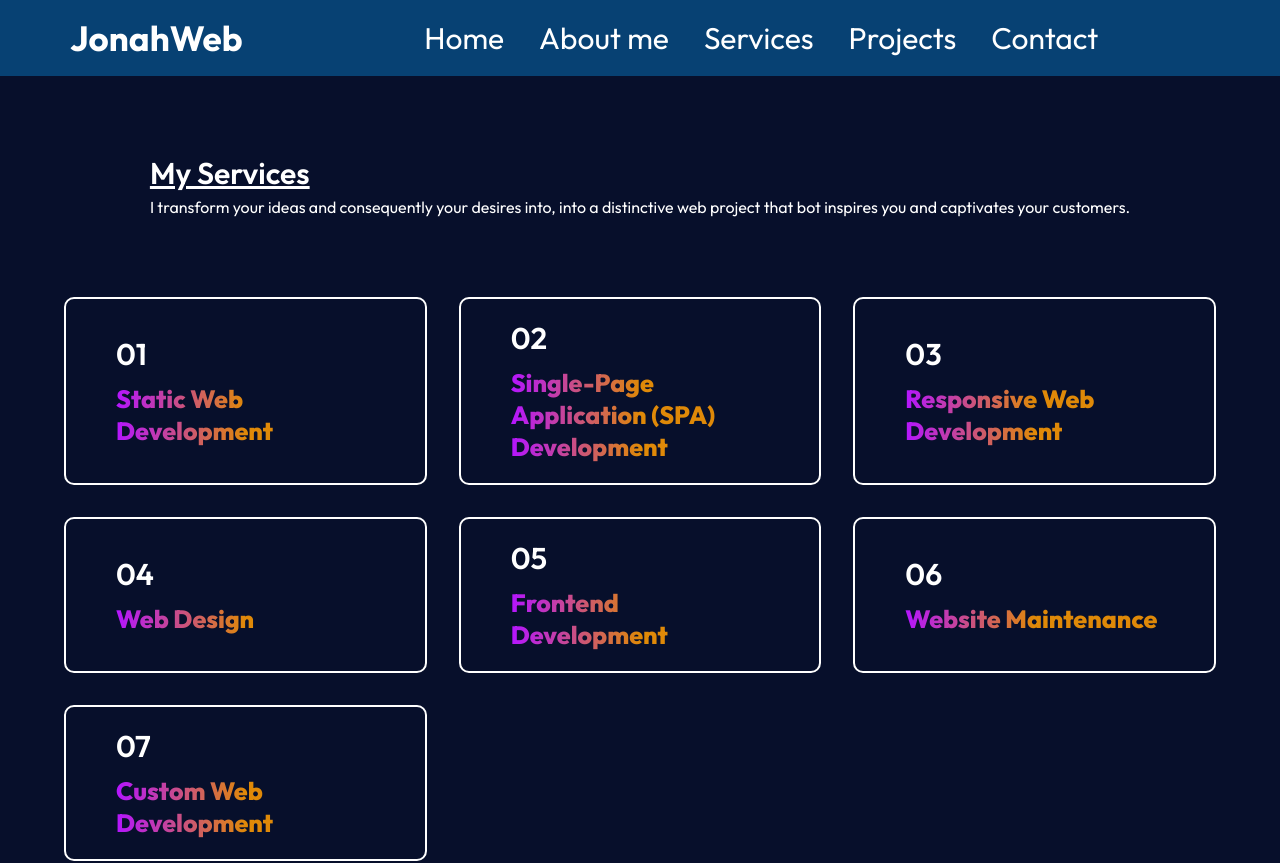
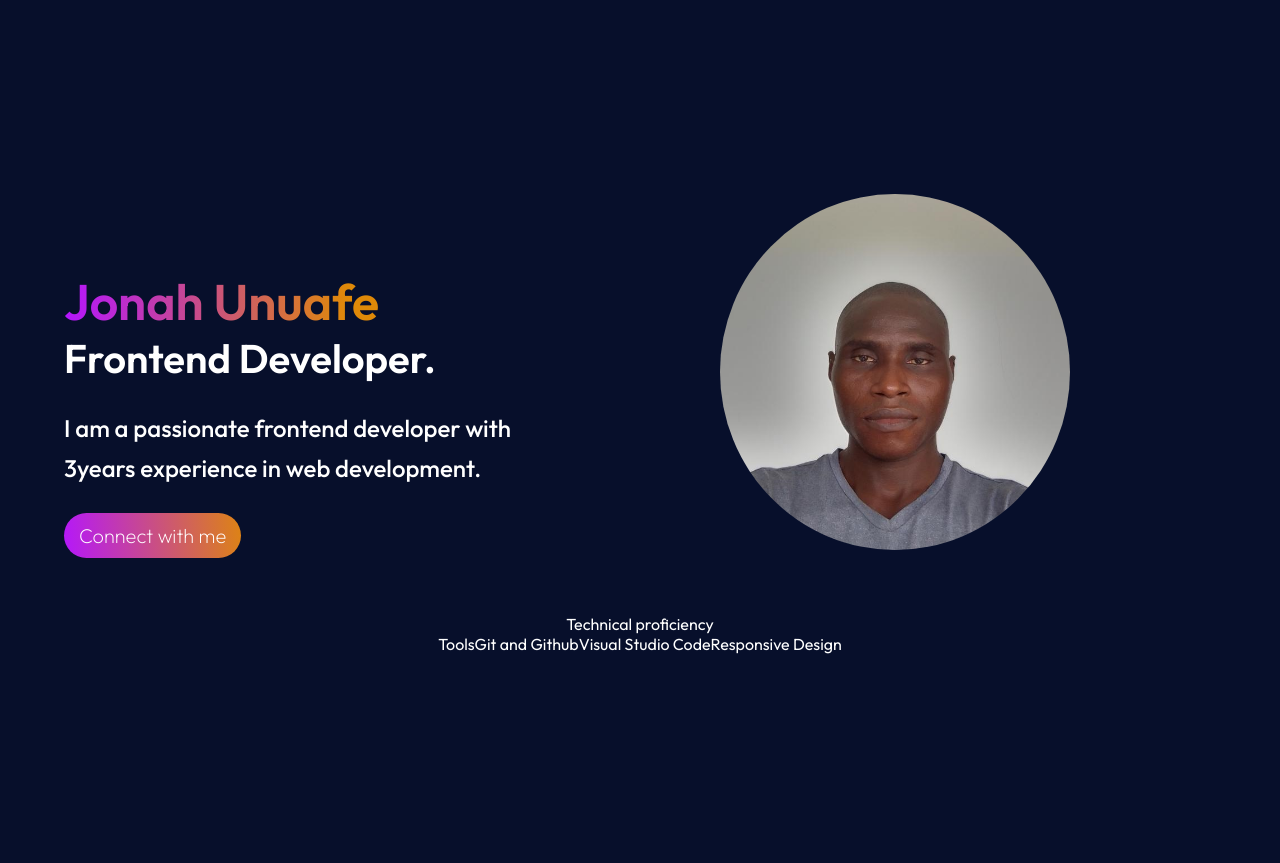
Before and after one commit to jonahunuafe/portfolio-react, a React (Vite) app: page /services in a window 1280 px wide. Shown: the top 863 px of the page. After the commit the page ends 800 px from the top, so only its background shows below. Built offline with nearby package versions, Linux system fonts and the light colour scheme.

Commit message:
add id to each component

```diff
--- a/src/App.jsx
+++ b/src/App.jsx
@@ -1,5 +1,5 @@
-import React from 'react'
-import { createBrowserRouter, RouterProvider } from "react-router-dom";
+// import React from 'react'
+// import { createBrowserRouter, RouterProvider } from "react-router-dom";
 import Author from "./components/Author/Author"
 import About from "./components/About/About";
 import Services from "./components/Services/Services";
@@ -9,20 +9,21 @@ import Footer from "./components/Footer/Footer"
 import RootLayout from './Layout/RootLayout';
 
 const App = () => {
-  const router = createBrowserRouter([
-    {path: "/", element: <RootLayout />, children: [
-      {index: true, element: <Author />},
-      {path: "/about", element: <About />},
-      {path: "/services", element: <Services />},
-      {path: "/work", element: <MyWork />},
-      {path: "/contact", element: <Contact />},
-      {path: "/footer", element: <Footer />},
-    ]},
-  ]);
+  // const router = createBrowserRouter([
+  //   {path: "/", element: <RootLayout />, children: [
+  //     {index: true, element: <Author />},
+  //     {path: "/about", element: <About />},
+  //     {path: "/services", element: <Services />},
+  //     {path: "/work", element: <MyWork />},
+  //     {path: "/contact", element: <Contact />},
+  //     {path: "/footer", element: <Footer />},
+  //   ]},
+  // ]);
 
   return (
     <div>
-      <RouterProvider router={router}/>
+      {/* <RouterProvider router={router}/> */}
+        <Author />
     </div>
   )
 }
--- a/src/Layout/RootLayout.jsx
+++ b/src/Layout/RootLayout.jsx
@@ -8,7 +8,7 @@ const RootLayout = () => {
   return (
     <div>
       <Navbar />
-      <Outlet/>
+      {/* <Outlet/> */}
       <Footer />
     </div>
   )
--- a/src/components/About/About.jsx
+++ b/src/components/About/About.jsx
@@ -5,7 +5,7 @@ import classes from "./About.module.css";
 
 const About = () => {
   return (
-   <div className={classes.about}>
+   <div className={classes.about} id="about">
       <div className={classes.aboutTitle}>
          <h1>About me</h1>
       </div>
--- a/src/components/Author/Author.jsx
+++ b/src/components/Author/Author.jsx
@@ -8,14 +8,14 @@ import classes from "./Author.module.css";
 const Author = () => {
   return (
     <>
-      <section className={classes.author}>
+      <section className={classes.author} id="author">
         <div className={classes.AuthorImageContainer}><img src={jonah_img} alt="author's profile picture" /></div>
         <div className={classes.authorAction}>
           <h1><span>Jonah Unuafe <br/></span> Frontend Developer.</h1>
           <p>
             I am a passionate frontend developer with 3years experience in web development.
           </p>
-          <div className={classes.authorConnect}><Link to="/contact">Connect with me</Link></div>
+          <div className={classes.authorConnect}>Connect with me</div>
         </div>
       </section>
       <section className={classes.summary} style={{textAlign: "center"}}>
--- a/src/components/Contact/Contact.jsx
+++ b/src/components/Contact/Contact.jsx
@@ -35,7 +35,7 @@ const Contact = () => {
    };
 
   return (
-      <div className={styles.contact}>
+      <div className={styles.contact} id="contact">
          <h1>Get in touch</h1>
          <div className={styles.contactSection}>
             <div className={styles.contactleft}>
--- a/src/components/MyWork/MyWork.jsx
+++ b/src/components/MyWork/MyWork.jsx
@@ -11,7 +11,7 @@ const MyWork = () => {
    }
 
    return (
-      <div className={styles.myWork}>
+      <div className={styles.myWork} id="portfolio">
          <h1>Frontend Developer Portfolio</h1>
          <p>
             A collection of my featured projects. You can find more of my work on
--- a/src/components/Services/Services.jsx
+++ b/src/components/Services/Services.jsx
@@ -4,7 +4,7 @@ import Service_Data from "../data";
 
 const Services = () => {
   return (
-    <div className={styles.services}>
+    <div className={styles.services} id="services">
       <div className={styles.servicesTitle}>
          <h1>My Services</h1>
          <p>
```
